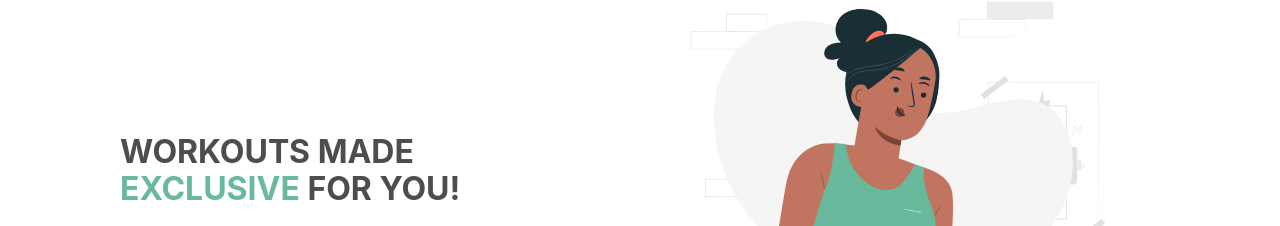
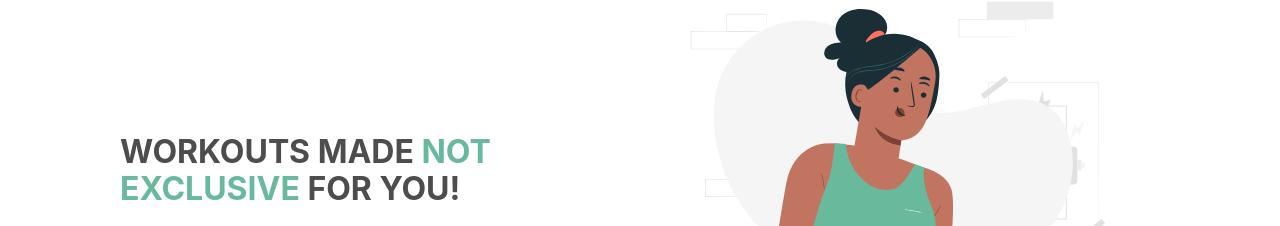
Before and after one commit to DElMArMAr/Examen-1, a website: page index.html in a window 1280 px wide. Shown: the part 227-453 px from the top of the page. Drawn offline with nearby package versions, Linux system fonts and the light colour scheme.

Commit message:
Update index.html

```diff
--- a/index.html
+++ b/index.html
@@ -31,7 +31,7 @@
 
         <div class="textoIzquierda">
 
-            <h1>WORKOUTS MADE <span class="highlight">EXCLUSIVE</span> FOR YOU!</h1>
+            <h1>WORKOUTS MADE <span class="highlight">NOT EXCLUSIVE</span> FOR YOU!</h1>
 
             <!--Contenido-->
             <div class="contenido">
```
